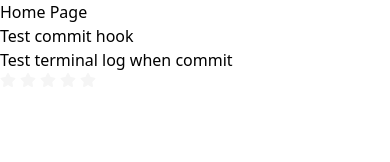
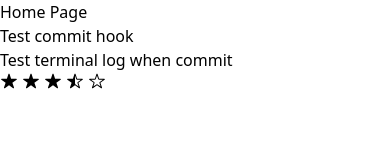
Before and after one commit to LauraBLei/holidaze, a React (Vite) app: page / in a window 390 px wide. Shown: the top 162 px of the page. Built offline with nearby package versions, Linux system fonts and the light colour scheme.

Commit message:
added style to rating + responsiveness

```diff
--- a/src/Components/rating.tsx
+++ b/src/Components/rating.tsx
@@ -1,4 +1,4 @@
-import { FaRegStar, FaRegStarHalf, FaStar } from 'react-icons/fa';
+import { IoIosStar, IoIosStarHalf, IoIosStarOutline } from 'react-icons/io';
 
 /**
  * Props for the StarRating component.
@@ -36,22 +36,38 @@ export const StarRating: React.FC<StarRatingProps> = ({ rating }) => {
   const emptyStars = maxStars - fullStars - (hasHalfStar ? 1 : 0);
 
   return (
-    <div className="flex gap-1 text-[#F5F5F5]">
+    <div className="flex gap-1 text-black">
       {/* Full Stars */}
       {Array(fullStars)
         .fill(0)
         .map((_, i) => (
-          <FaStar key={`full-${i}`} fill="currentColor" stroke="currentColor" />
+          <IoIosStar
+            className="w-[18px] md:w-[25px] h-auto"
+            key={`full-${i}`}
+            fill="currentColor"
+            stroke="currentColor"
+          />
         ))}
 
       {/* Half Star */}
-      {hasHalfStar && <FaRegStarHalf key="half" fill="currentColor" stroke="currentColor" />}
+      {hasHalfStar && (
+        <IoIosStarHalf
+          className="w-[18px] md:w-[25px] h-auto"
+          key="half"
+          fill="currentColor"
+          stroke="currentColor"
+        />
+      )}
 
       {/* Empty Stars */}
       {Array(emptyStars)
         .fill(0)
         .map((_, i) => (
-          <FaRegStar key={`empty-${i}`} stroke="currentColor" />
+          <IoIosStarOutline
+            className="w-[18px] md:w-[25px] h-auto"
+            key={`empty-${i}`}
+            stroke="currentColor"
+          />
         ))}
     </div>
   );
--- a/src/pages/home.tsx
+++ b/src/pages/home.tsx
@@ -1,4 +1,4 @@
-import StarRating from '../components/rating';
+import StarRating from '../Components/rating';
 
 export const HomePage = () => {
   return (
@@ -7,7 +7,7 @@ export const HomePage = () => {
       <h2>Test commit hook </h2>
       <h2>Test terminal log when commit</h2>
       <div>
-        <StarRating rating={5} />
+        <StarRating rating={3.5} />
       </div>
     </div>
   );
```
